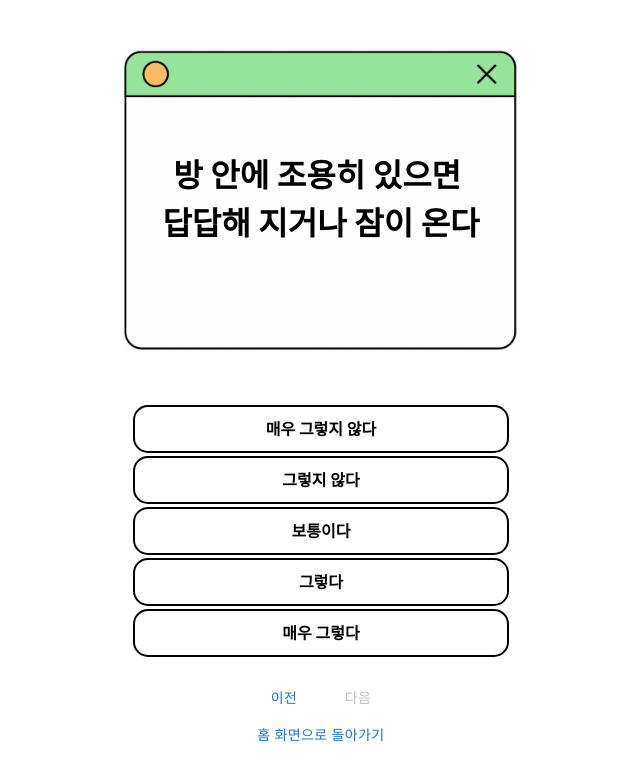
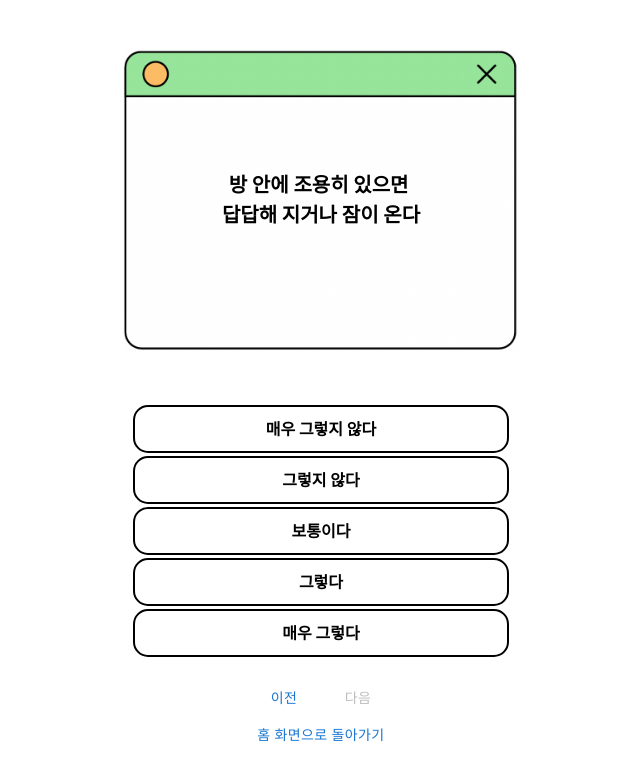
Before and after one commit to yujin9747/jinSister, a React (Create React App) app in the folder src/main/frontend/: page /question/1 in a window 1280 px wide. Shown: the top 780 px of the page, without its empty margins (319-959 px from the left). Built offline with nearby package versions, Linux system fonts and the light colour scheme.

Commit message:
글자 좀 작게 조정

```diff
--- a/src/main/frontend/src/pages/QuestionPage.tsx
+++ b/src/main/frontend/src/pages/QuestionPage.tsx
@@ -294,7 +294,7 @@ const QuestionPage = () => {
                             padding: '30px',
                             textAlign: 'center',
                             color: 'black',
-                            fontSize: '200%',
+                            fontSize: '20px',
                             fontWeight: 'bold',
                             whiteSpace: 'pre-wrap',
                             wordWrap: 'break-word',
```
